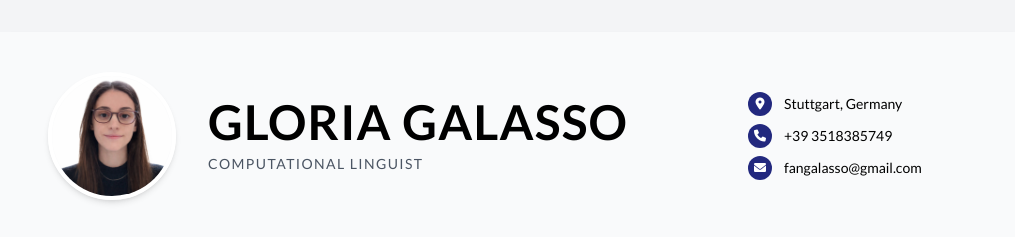
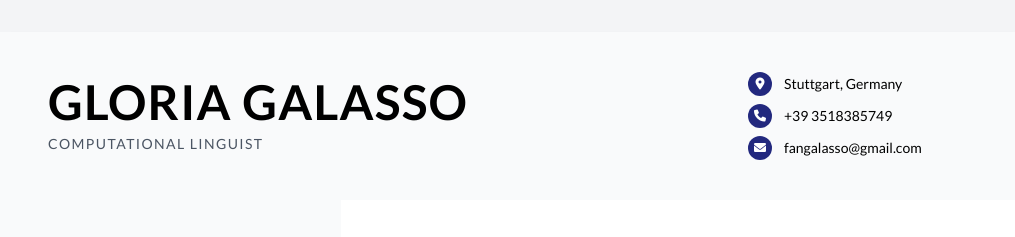
Before and after one commit to gloriagalasso/resume, a website: page index.html in a window 1280 px wide. Shown: the top 237 px of the page, without its empty margins (128-1143 px from the left). Drawn offline with nearby package versions, Linux system fonts and the light colour scheme.

Commit message:
Remove profile image from header section
Deleted the profile image element from the header area in index.html, simplifying the layout and focusing on textual content.

```diff
--- a/index.html
+++ b/index.html
@@ -121,8 +121,7 @@
         <div class="bg-gray-50 px-6 md:px-12 py-8 md:py-10">
             <div class="flex flex-col md:flex-row items-start md:items-center justify-between">
                 <div class="flex flex-col md:flex-row md:items-center gap-4 md:gap-8">
-                    <img src="images/profile-2.jpg" alt="Profile"
-                        class="w-24 h-24 md:w-32 md:h-32 rounded-full object-cover border-4 border-white shadow-md">
+
                     <div>
                         <h1 class="text-3xl md:text-5xl font-bold uppercase tracking-wide mb-2">{{ summary.name }}</h1>
                         <p class="text-gray-600 uppercase tracking-widest text-sm">Computational Linguist</p>
```
